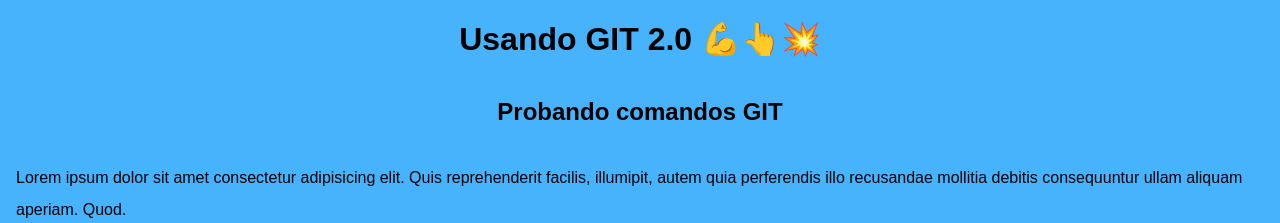
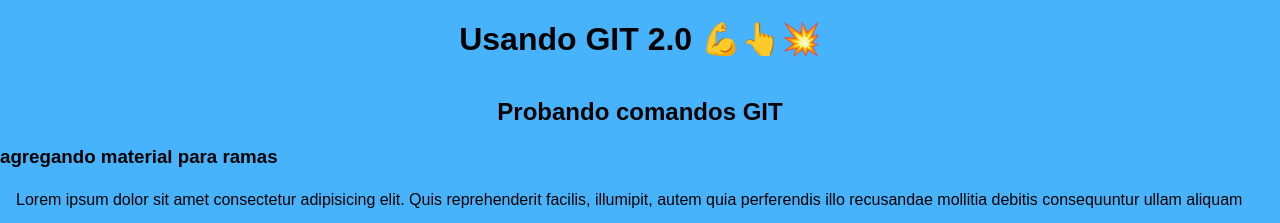
Before and after one commit to Isaacvaras/github, a plain HTML site: page index.html in a window 1280 px wide. Shown: the top 223 px of the page. Drawn offline with Linux system fonts and the light colour scheme.

Commit message:
modifique el header

```diff
--- a/index.html
+++ b/index.html
@@ -10,6 +10,7 @@
     <header>
         <h1>Usando GIT 2.0 💪👆💥</h1>
         <h2>Probando comandos GIT</h2>
+        <h3>agregando material para ramas</h3>
     </header>
     <main>
         <p>Lorem ipsum dolor sit amet consectetur adipisicing elit. Quis reprehenderit facilis, illumipit, autem quia perferendis illo recusandae mollitia debitis consequuntur ullam aliquam aperiam. Quod.</p>
```
